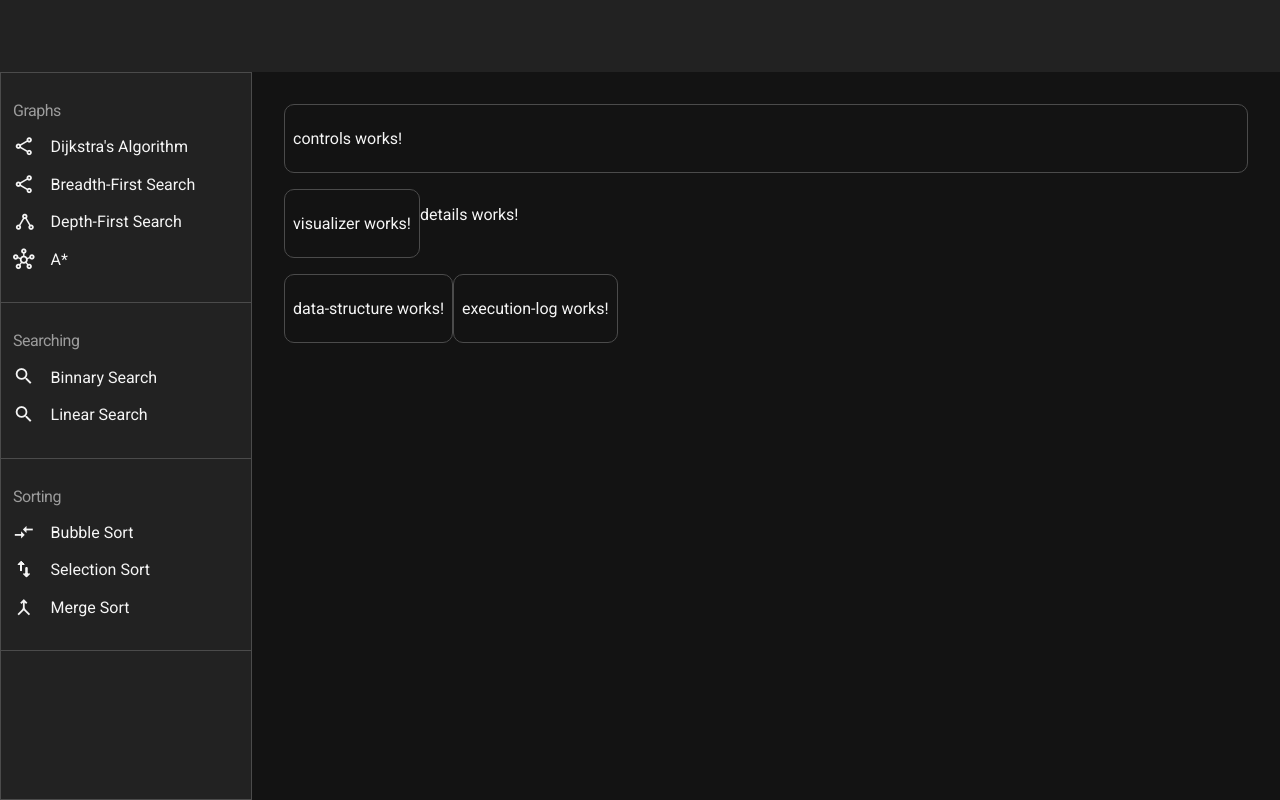
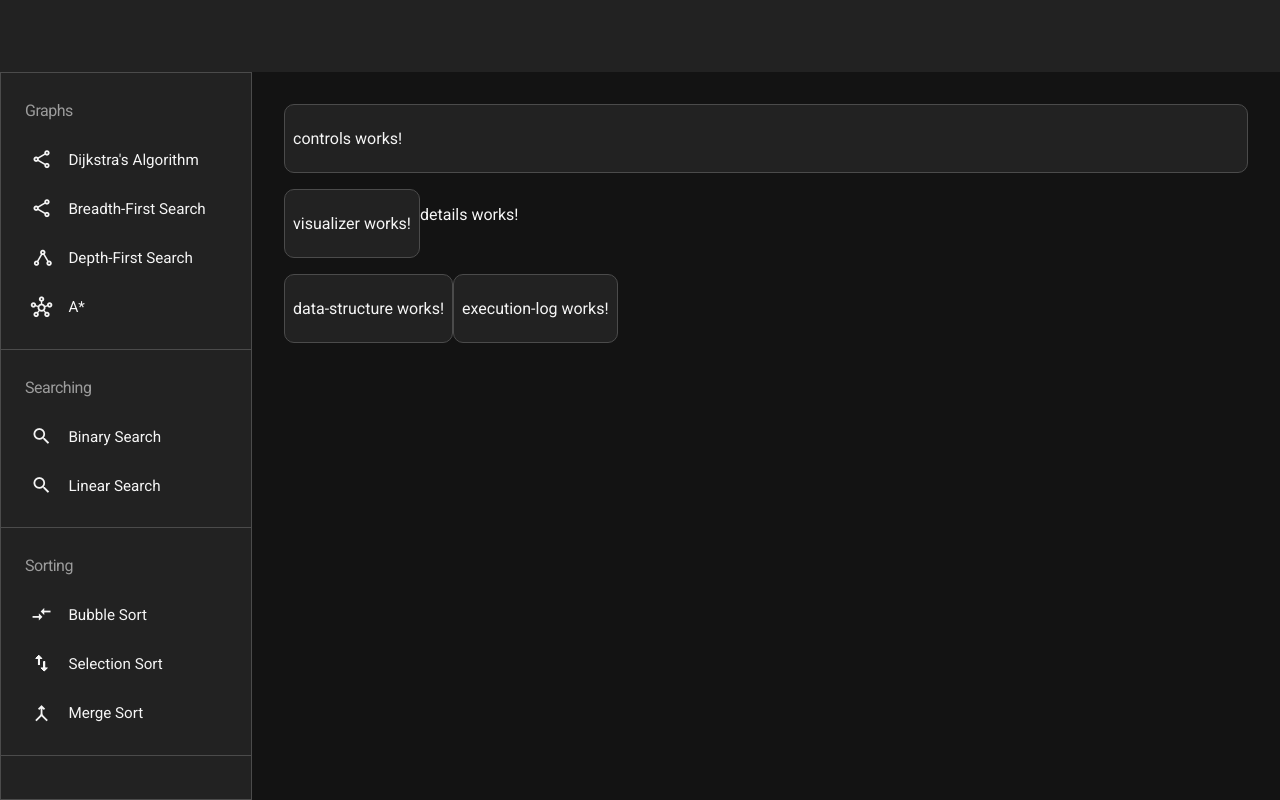
Before and after one commit to flavia3107/algorithm-visualizer, an Angular app: page / in a window 1280 px wide. Built offline with nearby package versions, Linux system fonts and the light colour scheme.

Commit message:
Algorithm-Visualizer: Sidenav - P4

```diff
--- a/src/app/components/sidenav/sidenav.scss
+++ b/src/app/components/sidenav/sidenav.scss
@@ -9,13 +9,24 @@ p {
 
 li {
 	list-style: none;
-	margin-bottom: 1rem;
+	margin-bottom: 0.1rem;
 	gap: 1rem;
+	padding: 0.75rem 0 0.75rem 0.3rem;
+	font-size: 0.95rem;
+	box-sizing: border-box;
+	border: 1px solid transparent;
+
+	&:hover {
+		cursor: pointer;
+		background: $border-color;
+		border-radius: 10px;
+		border-color: $border-color;
+	}
 }
 
 .list-section {
 	border-bottom: 1px solid $border-color;
-	padding: 0.75rem 0.75rem 0;
+	padding: 0.75rem 0.75rem 0 1.5rem;
 }
 
 ul {
--- a/src/configs/algorithm-tree.ts
+++ b/src/configs/algorithm-tree.ts
@@ -25,8 +25,8 @@ export const ALGORITHM_TREE: { [key: string]: AlgorithmItem[] } = {
 	],
 	searching: [
 		{
-			key: 'binnary_search',
-			title: 'Binnary Search',
+			key: 'binary_search',
+			title: 'Binary Search',
 			icon: 'search'
 		},
 		{
--- a/src/styles.scss
+++ b/src/styles.scss
@@ -42,4 +42,5 @@ body {
 	padding: 0.5rem;
 	border-radius: 10px;
 	border: 0.5px solid $border-color;
+	background-color: $bg-dark-gray;
 }
```
